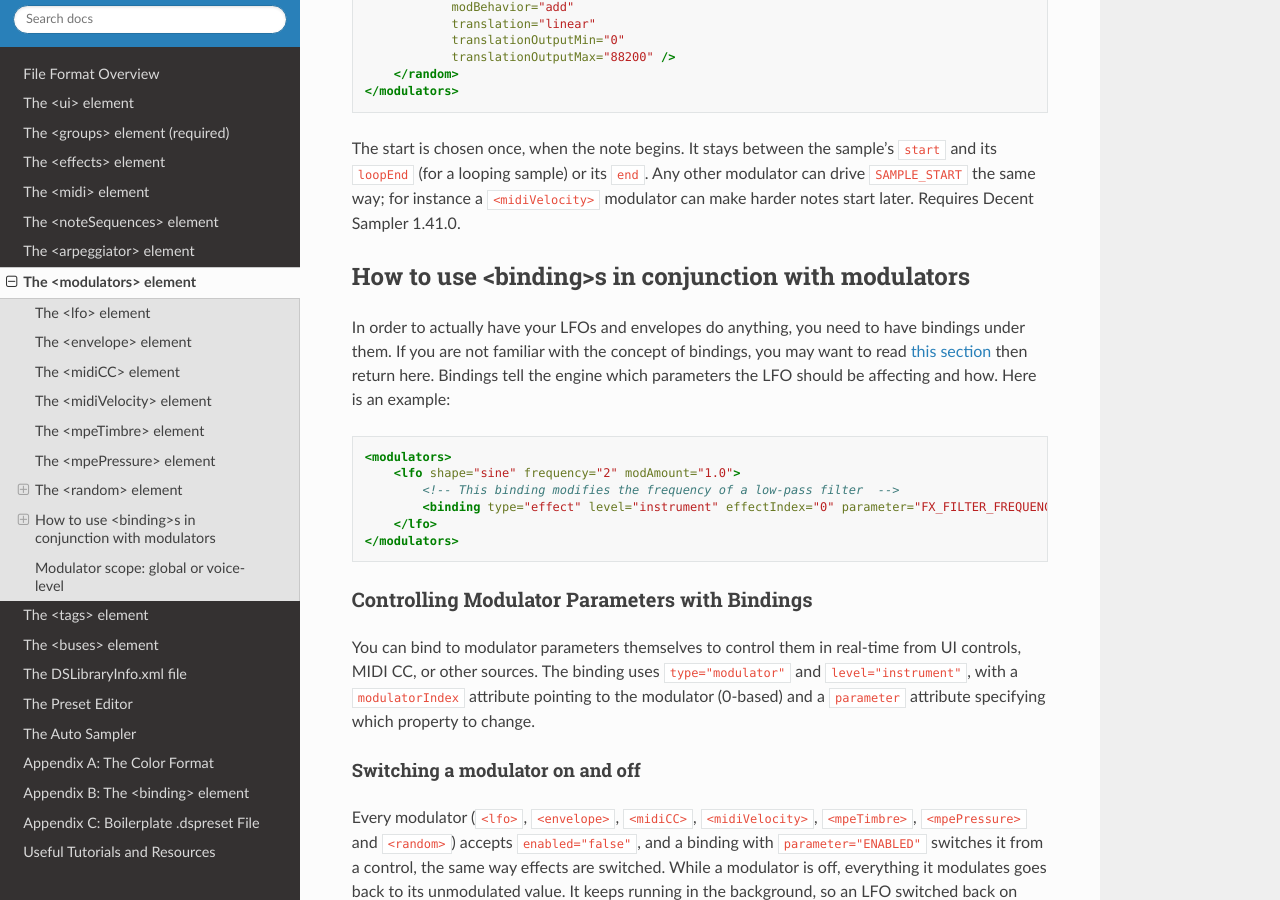
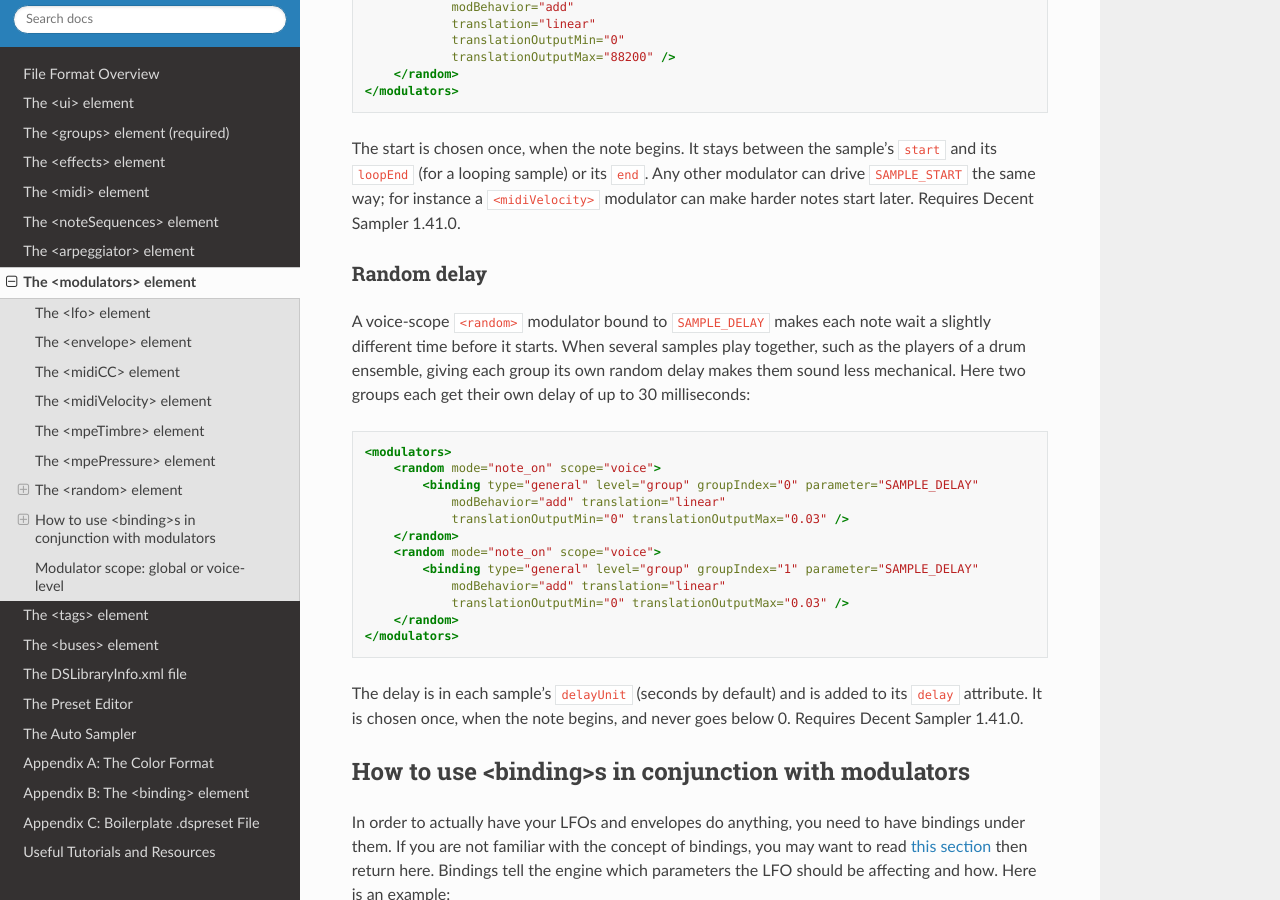
Before and after one commit to DecentSamples/DecentSampler-Developers-Guide, a Sphinx documentation site: the page built from docs/source/the-modulators-element.md, in a window 1280 px wide and 900 px high, scrolled down 7754 px. Built offline with Sphinx 7.4.7 and the Read the Docs theme 3.1.0, drawn with Linux system fonts in a browser that asks for light colours.

Commit message:
0000519: Document SAMPLE_DELAY (control and random delay)

````diff
--- a/docs/source/the-modulators-element.md
+++ b/docs/source/the-modulators-element.md
@@ -261,6 +261,27 @@ A voice-scope `<random>` modulator bound to `SAMPLE_START` starts each note at a
 
 The start is chosen once, when the note begins. It stays between the sample's `start` and its `loopEnd` (for a looping sample) or its `end`. Any other modulator can drive `SAMPLE_START` the same way; for instance a `<midiVelocity>` modulator can make harder notes start later. Requires Decent Sampler 1.41.0.
 
+### Random delay
+
+A voice-scope `<random>` modulator bound to `SAMPLE_DELAY` makes each note wait a slightly different time before it starts. When several samples play together, such as the players of a drum ensemble, giving each group its own random delay makes them sound less mechanical. Here two groups each get their own delay of up to 30 milliseconds:
+
+```xml
+<modulators>
+    <random mode="note_on" scope="voice">
+        <binding type="general" level="group" groupIndex="0" parameter="SAMPLE_DELAY"
+            modBehavior="add" translation="linear"
+            translationOutputMin="0" translationOutputMax="0.03" />
+    </random>
+    <random mode="note_on" scope="voice">
+        <binding type="general" level="group" groupIndex="1" parameter="SAMPLE_DELAY"
+            modBehavior="add" translation="linear"
+            translationOutputMin="0" translationOutputMax="0.03" />
+    </random>
+</modulators>
+```
+
+The delay is in each sample's `delayUnit` (seconds by default) and is added to its `delay` attribute. It is chosen once, when the note begins, and never goes below 0. Requires Decent Sampler 1.41.0.
+
 ## How to use &lt;binding&gt;s in conjunction with modulators
 
 In order to actually have your LFOs and envelopes do anything, you need to have bindings under them. If you are not familiar with the concept of bindings, you may want to read [this section](https://www.decentsamples.com/wp-content/uploads/2020/06/format-documentation.html#appendix-b-the-binding-element) then return here. Bindings tell the engine which parameters the LFO should be affecting and how. Here is an example:
````
Also changed, not shown: docs/source/appendix-b-the-binding-element.md (+3 -0 lines), docs/source/the-groups-element.md (+1 -1 lines).
